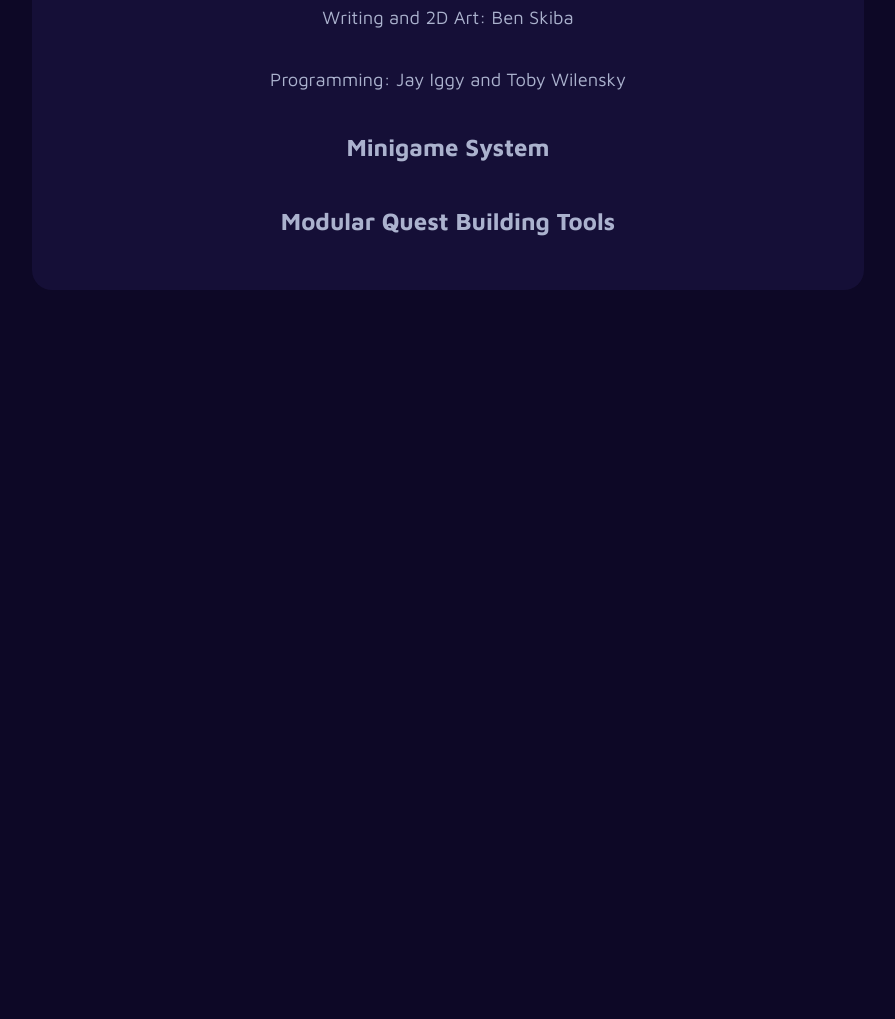
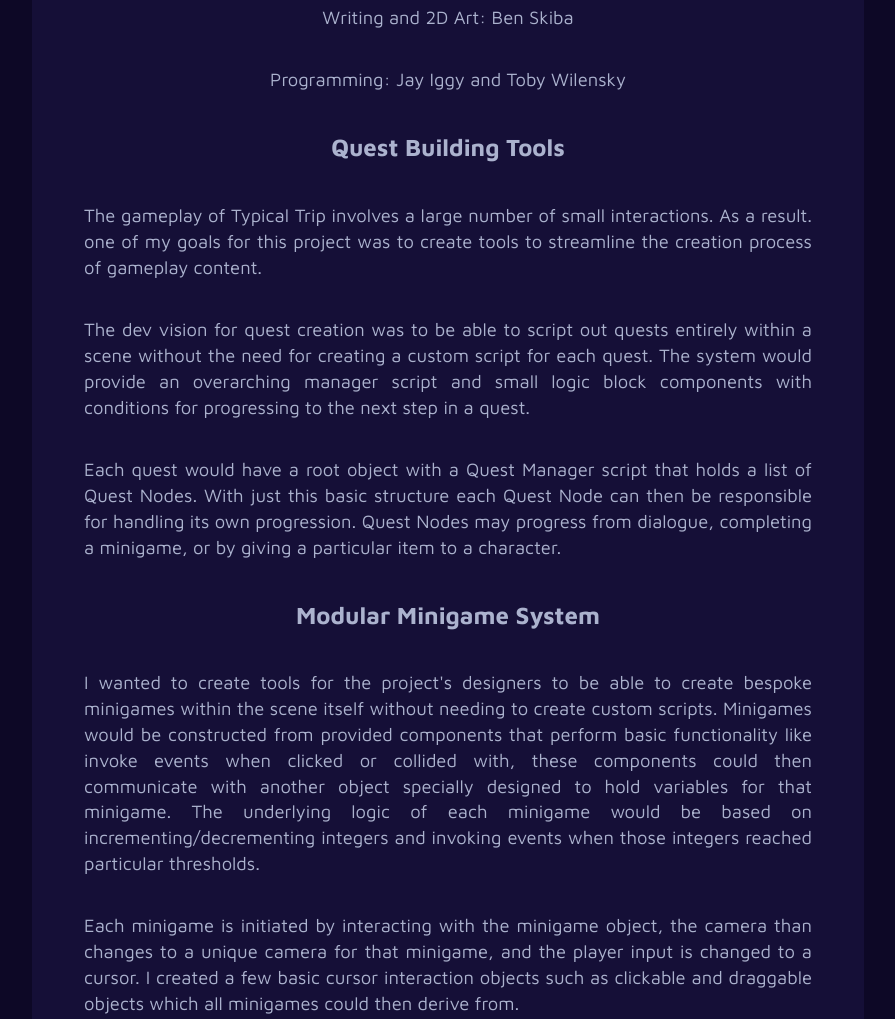
Before and after one commit to jay-iggy/portfolio, a website built with webpack: page pages/typical-trip.html in a window 1280 px wide. Shown: the part 1146-2165 px from the top of the page, without its empty margins (192-1087 px from the left). Before the commit the page ends 1446 px from the top, so only its background shows below. Built offline with nearby package versions, Linux system fonts and the light colour scheme; a web font is replaced by a local one.

Commit message:
Typical trip content. WIP

```diff
--- a/pages/typical-trip.html
+++ b/pages/typical-trip.html
@@ -52,8 +52,14 @@
       <p>Writing and 2D Art: Ben Skiba</p>
       <p>Programming: Jay Iggy and Toby Wilensky</p>
 
-      <h2 id="minigames">Minigame System</h2>
-      <h2 id="quest-tools">Modular Quest Building Tools</h2>
+
+      <h2 id="quest-tools">Quest Building Tools</h2>
+      <p>The gameplay of Typical Trip involves a large number of small interactions. As a result. one of my goals for this project was to create tools to streamline the creation process of gameplay content.</p>
+      <p>The dev vision for quest creation was to be able to script out quests entirely within a scene without the need for creating a custom script for each quest. The system would provide an overarching manager script and small logic block components with conditions for progressing to the next step in a quest.</p>
+      <p>Each quest would have a root object with a Quest Manager script that holds a list of Quest Nodes. With just this basic structure each Quest Node can then be responsible for handling its own progression. Quest Nodes may progress from dialogue, completing a minigame, or by giving a particular item to a character.</p>
+      <h2 id="minigames">Modular Minigame System</h2>
+      <p>I wanted to create tools for the project's designers to be able to create bespoke minigames within the scene itself without needing to create custom scripts. Minigames would be constructed from provided components that perform basic functionality like invoke events when clicked or collided with, these components could then communicate with another object specially designed to hold variables for that minigame. The underlying logic of each minigame would be based on incrementing/decrementing integers and invoking events when those integers reached particular thresholds. </p>
+      <p>Each minigame is initiated by interacting with the minigame object, the camera than changes to a unique camera for that minigame, and the player input is changed to a cursor. I created a few basic cursor interaction objects such as clickable and draggable objects which all minigames could then derive from.</p>
     </div>
 
   </div>
```
Also changed, not shown: index.html (+4 -4 lines).
